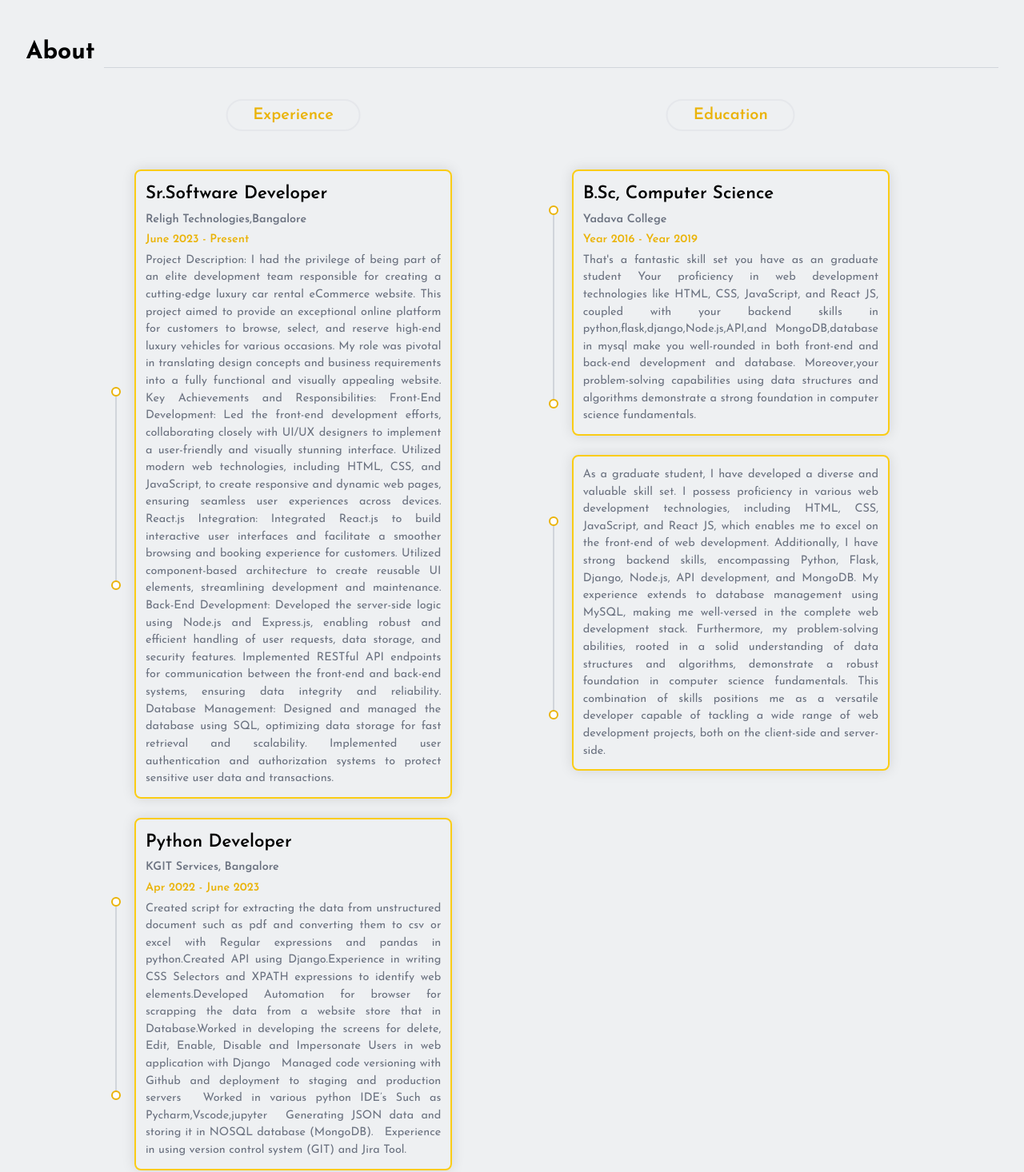
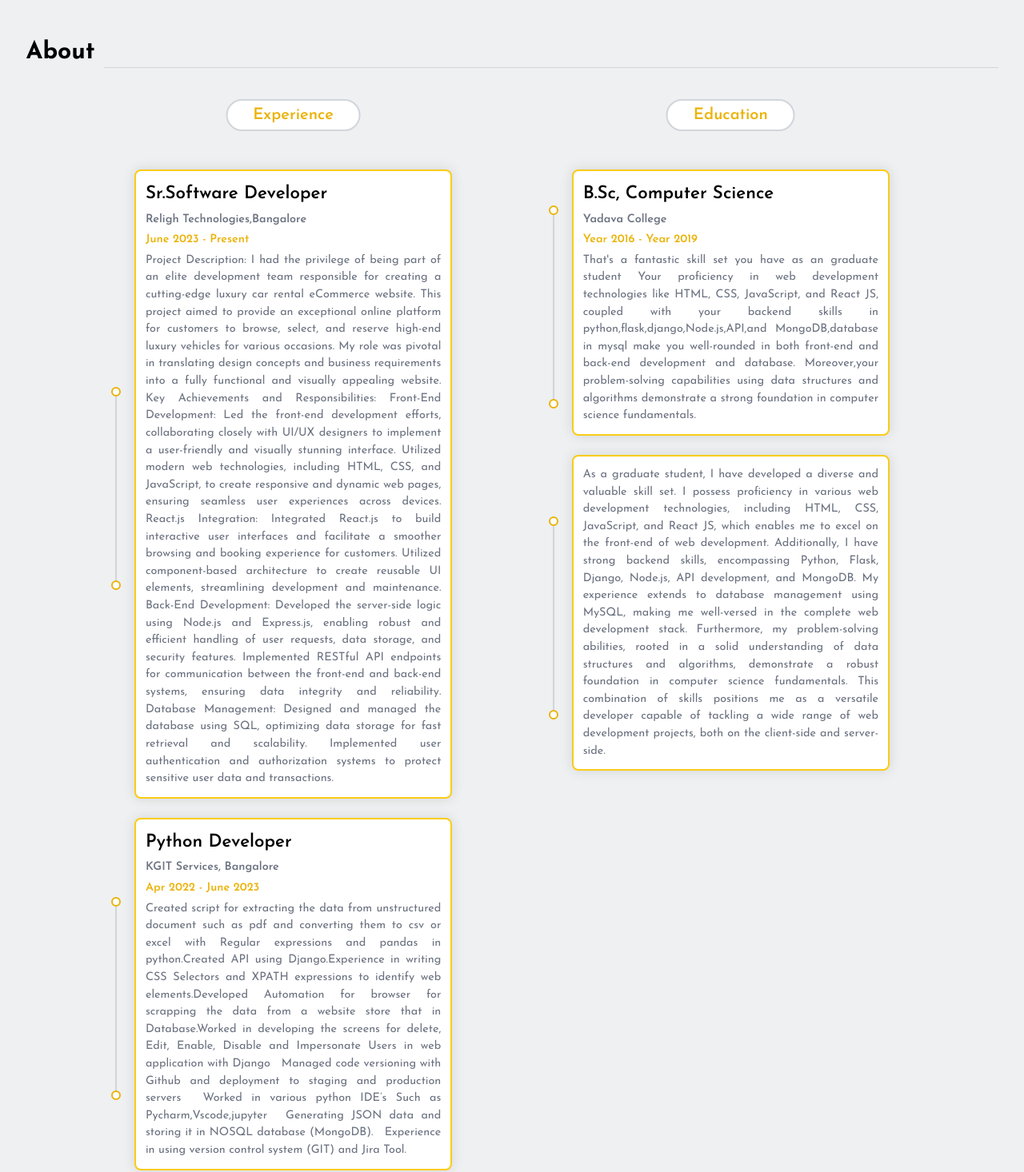
Before and after one commit to Dazzoo/bio, a React (Create React App) app: page / in a window 1280 px wide. Shown: the part 1780-3246 px from the top of the page at 80% size. Built offline with nearby package versions, Linux system fonts and the light colour scheme.

Commit message:
changed styles

```diff
--- a/src/components/resume/Resume.jsx
+++ b/src/components/resume/Resume.jsx
@@ -29,7 +29,7 @@ const About = () => {
             data-aos="zoom-in"
             className=" w-[80%] p-5 py-12 sm:py-8 sm:w-full sm:p-2"
           >
-            <legend className=" w-auto ml-[50%] translate-x-[-50%] border-2 border-gray-200 rounded-3xl py-1 px-8 font-semibold text-xl text-yellow-500">
+            <legend className="bg-white w-auto ml-[50%] translate-x-[-50%] border-2 border-gray-300 rounded-3xl py-1 px-8 font-semibold text-xl text-yellow-500">
               Experience
             </legend>
             <div className=" relative">
@@ -40,7 +40,7 @@ const About = () => {
                 <div className="c2 w-[12px] h-[12px] rounded-full bg-white border-2 border-yellow-500"></div>
               </div>
               {/* design */}
-              <div className=" flex flex-col gap-1 sm:gap-1 border-2 border-yellow-400 shadow-[0px_0px_16px_1px_rgba(0,0,0,0.1)] p-3 rounded-lg">
+              <div className=" flex flex-col bg-white gap-1 sm:gap-1 border-2 border-yellow-400 shadow-[0px_0px_16px_1px_rgba(0,0,0,0.1)] p-3 rounded-lg">
                 <h1 className="text-[1.4rem] font-semibold sm:text-xl">
                 Sr.Software Developer
                 </h1>
@@ -80,7 +80,7 @@ Implemented user authentication and authorization systems to protect sensitive u
                 <div className="c2 w-[12px] h-[12px] rounded-full bg-white border-2 border-yellow-500"></div>
               </div>
               {/* design */}
-              <div className=" flex flex-col gap-1 sm:gap-1 border-2 border-yellow-400 shadow-[0px_0px_16px_1px_rgba(0,0,0,0.1)] p-3 rounded-lg">
+              <div className=" flex flex-col bg-white gap-1 sm:gap-1 border-2 border-yellow-400 shadow-[0px_0px_16px_1px_rgba(0,0,0,0.1)] p-3 rounded-lg">
                 <h1 className="text-[1.4rem] font-semibold sm:text-xl">
                 Python Developer
                 </h1>
@@ -159,7 +159,7 @@ setviewmore(true)
             data-aos="zoom-in"
             className="  w-[80%] p-5 py-12 sm:py-8 sm:w-full sm:p-2"
           >
-            <legend className=" w-auto ml-[50%] translate-x-[-50%] border-2 border-gray-200 rounded-3xl py-1 px-8 font-semibold text-xl text-yellow-500">
+            <legend className=" w-auto ml-[50%] bg-white translate-x-[-50%] border-2 border-gray-300 rounded-3xl py-1 px-8 font-semibold text-xl text-yellow-500">
               Education
             </legend>
             <div className=" relative">
@@ -170,7 +170,7 @@ setviewmore(true)
                 <div className="c2 w-[12px] h-[12px] rounded-full bg-white border-2 border-yellow-500"></div>
               </div>
               {/* design */}
-              <div className=" flex flex-col gap-1 border-2 border-yellow-400 shadow-[0px_0px_16px_1px_rgba(0,0,0,0.1)] p-3 rounded-lg">
+              <div className=" flex flex-col bg-white gap-1 border-2 border-yellow-400 shadow-[0px_0px_16px_1px_rgba(0,0,0,0.1)] p-3 rounded-lg">
                 <h1 className="text-[1.4rem] font-semibold sm:text-xl">
                   B.Sc, Computer Science
                 </h1>
@@ -189,13 +189,13 @@ setviewmore(true)
             <div>&nbsp;</div>
             <div className=" relative">
               {/* design */}
-              <div className="design flex absolute left-[-150px] top-1/2 items-center rotate-[90deg] sm:left-[-160px] ">
+              <div className="design flex  absolute left-[-150px] top-1/2 items-center rotate-[90deg] sm:left-[-160px] ">
                 <div className="c1 w-[12px] h-[12px] rounded-full bg-white border-2 border-yellow-500"></div>
                 <div className="line w-[230px] bg-gray-300 h-[2px] sm:w-[250px]"></div>
                 <div className="c2 w-[12px] h-[12px] rounded-full bg-white border-2 border-yellow-500"></div>
               </div>
               {/* design */}
-              <div className=" flex flex-col gap-1 border-2 border-yellow-400 shadow-[0px_0px_16px_1px_rgba(0,0,0,0.1)] p-3 rounded-lg">
+              <div className=" flex flex-col bg-white gap-1 border-2 border-yellow-400 shadow-[0px_0px_16px_1px_rgba(0,0,0,0.1)] p-3 rounded-lg">
                 {/* <h1 className="text-[1.4rem] font-semibold sm:text-xl">
                   B.Sc, Computer Science
                 </h1>
```
